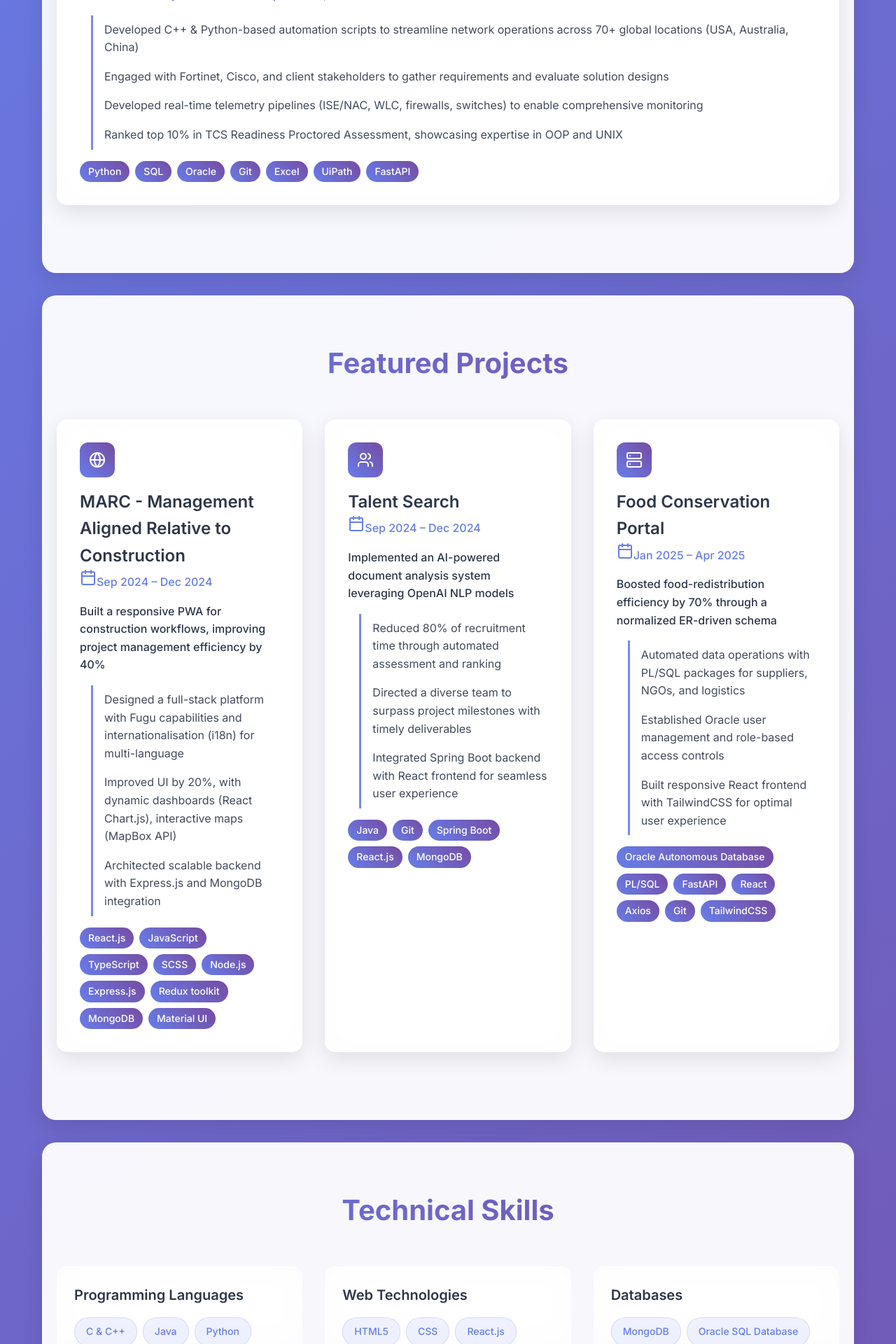
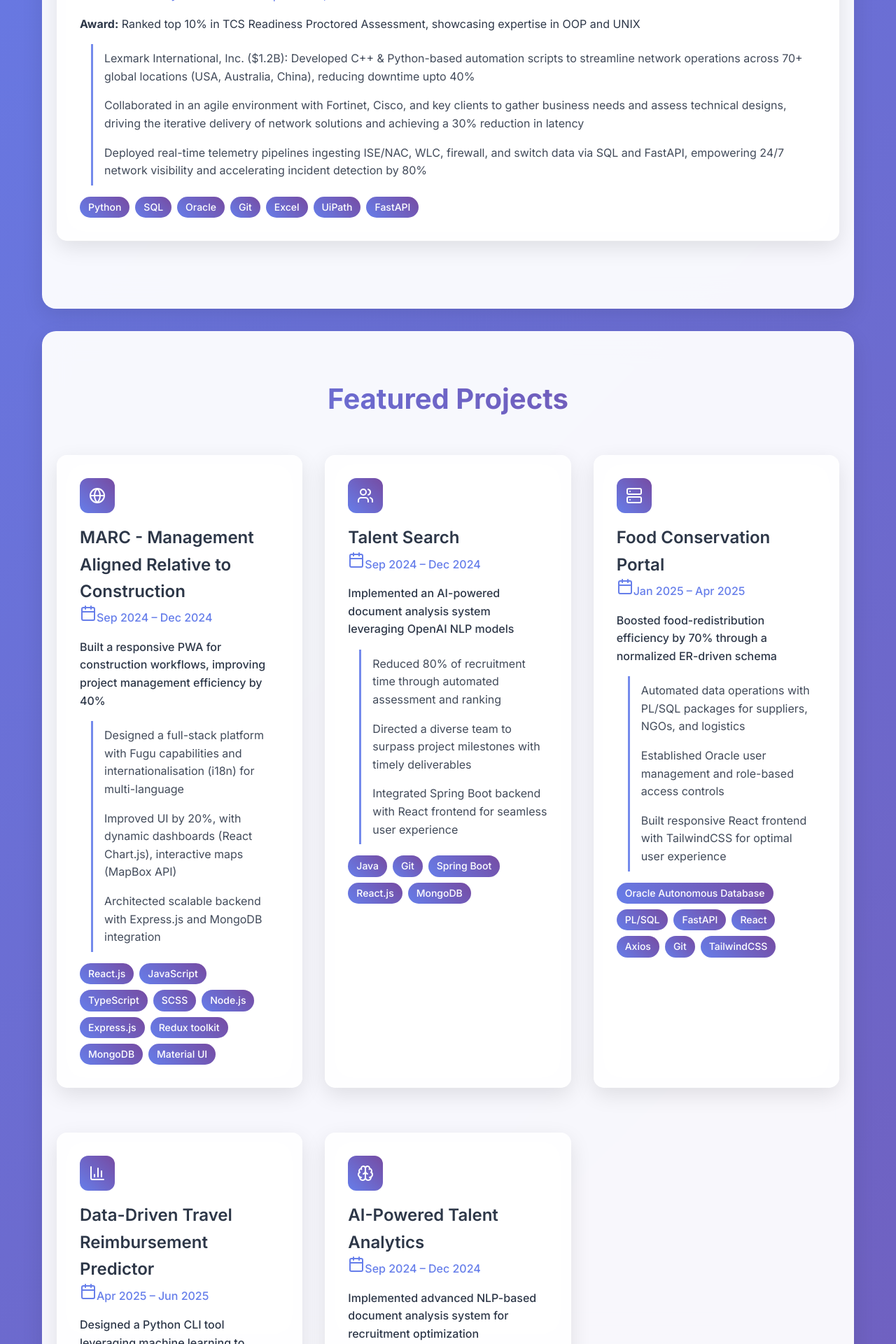
Before and after one commit to jayanthmani8045/jayanthmani, a React (Vite) app in the folder Frontend/Portfolio/: page / in a window 1280 px wide. Shown: the part 880-2800 px from the top of the page at 70% size. Built offline with nearby package versions, Linux system fonts and the light colour scheme.

Commit message:
Updating website with latest info

```diff
--- a/Frontend/Portfolio/src/components/Experience/Experience.tsx
+++ b/Frontend/Portfolio/src/components/Experience/Experience.tsx
@@ -22,6 +22,7 @@ const Experience: React.FC<ExperienceProps> = ({ experience }) => {
               {experience.duration}
             </span>
           </div>
+          <div><p><b>Award:</b> {experience.award}</p></div>
           <ul className="highlights">
             {experience.highlights.map((highlight, index) => (
               <li key={index}>{highlight}</li>
--- a/Frontend/Portfolio/src/components/Header/Header.tsx
+++ b/Frontend/Portfolio/src/components/Header/Header.tsx
@@ -22,13 +22,13 @@ const Header: React.FC<HeaderProps> = ({ currentRole, onRoleChange, name }) => {
               <Code className="w-4 h-4 inline mr-2" />
               Software Engineer
             </button>
-            <button
+            {/* <button
               className={`toggle-btn ${currentRole === 'data' ? 'active' : ''}`}
               onClick={() => onRoleChange('data')}
             >
               <Database className="w-4 h-4 inline mr-2" />
               Data Engineer
-            </button>
+            </button> */}
           </div>
         </div>
       </div>
--- a/Frontend/Portfolio/src/data/portfolioData.ts
+++ b/Frontend/Portfolio/src/data/portfolioData.ts
@@ -25,12 +25,12 @@ export const portfolioData: PortfolioData = {
         location: "Chennai, India",
         duration: "Feb 2022 – Aug 2023",
         highlights: [
-          "Developed C++ & Python-based automation scripts to streamline network operations across 70+ global locations (USA, Australia, China)",
-          "Engaged with Fortinet, Cisco, and client stakeholders to gather requirements and evaluate solution designs",
-          "Developed real-time telemetry pipelines (ISE/NAC, WLC, firewalls, switches) to enable comprehensive monitoring",
-          "Ranked top 10% in TCS Readiness Proctored Assessment, showcasing expertise in OOP and UNIX"
+          "Lexmark International, Inc. ($1.2B): Developed C++ & Python-based automation scripts to streamline network operations across 70+ global locations (USA, Australia, China), reducing downtime upto 40%",
+          "Collaborated in an agile environment with Fortinet, Cisco, and key clients to gather business needs and assess technical designs, driving the iterative delivery of network solutions and achieving a 30% reduction in latency",
+          "Deployed real-time telemetry pipelines ingesting ISE/NAC, WLC, firewall, and switch data via SQL and FastAPI, empowering 24/7 network visibility and accelerating incident detection by 80%"
         ],
-        tech: ["Python", "SQL", "Oracle", "Git", "Excel", "UiPath", "FastAPI"]
+        tech: ["Python", "SQL", "Oracle", "Git", "Excel", "UiPath", "FastAPI"],
+        award: ["Ranked top 10% in TCS Readiness Proctored Assessment, showcasing expertise in OOP and UNIX"]
       },
       projects: [
         {
@@ -68,14 +68,42 @@ export const portfolioData: PortfolioData = {
           ],
           tech: ["Oracle Autonomous Database", "PL/SQL", "FastAPI", "React", "Axios", "Git", "TailwindCSS"],
           iconName: "Server"
+        },
+        {
+          title: "Data-Driven Travel Reimbursement Predictor",
+          duration: "Apr 2025 – Jun 2025",
+          description: "Designed a Python CLI tool leveraging machine learning to automate reimbursement estimates",
+          highlights: [
+            "Achieved 80% R² with under $200 error through evaluation on 1,000+ historical cases",
+            "Optimized runtime by persisting models with joblib for instantaneous predictions",
+            "Implemented Random Forest algorithm with comprehensive feature engineering"
+          ],
+          tech: ["Python", "pandas", "scikit-learn", "joblib", "Bash", "Machine Learning"],
+          iconName: "BarChart3"
+        },
+        {
+          title: "AI-Powered Talent Analytics",
+          duration: "Sep 2024 – Dec 2024",
+          description: "Implemented advanced NLP-based document analysis system for recruitment optimization",
+          highlights: [
+            "Leveraged OpenAI NLP models to assess and rank submissions against predefined criteria",
+            "Reduced recruitment time by 80% through automated candidate evaluation",
+            "Built scalable data processing pipeline handling thousands of documents"
+          ],
+          tech: ["Python", "OpenAI API", "NLP", "Java", "Spring Boot", "MongoDB"],
+          iconName: "Brain"
         }
       ],
       skills: {
-        "Programming Languages": ["C & C++", "Java", "Python", "SQL", "PL/SQL", "JavaScript", "TypeScript"],
+        "Programming Languages": ["C & C++", "Java", "Python", "SQL", "PL/SQL", "JavaScript", "TypeScript",  "R"],
         "Web Technologies": ["HTML5", "CSS", "React.js", "Node.js", "Express.js", "FastAPI"],
-        "Databases": ["MongoDB", "Oracle SQL Database", "Microsoft SQL Server", "MySQL"],
+        "Databases": ["MongoDB", "Oracle SQL Database", "Microsoft SQL Server", "MySQL","Snowflake", "Databricks"],
         "Tools & Platforms": ["Git", "Docker", "Azure", "AWS", "Google Cloud Platform", "CI/CD"],
-        "Development Tools": ["Eclipse", "Visual Studio", "PyCharm", "Cursor"]
+        "Development Tools": ["Eclipse", "Visual Studio", "PyCharm", "Cursor"],
+        "ML & AI Tools": ["Pandas", "Scikit-learn", "XGBoost", "PyTorch", "TensorFlow", "NumPy"],
+        "Visualization": ["Tableau", "Power BI", "Matplotlib", "Seaborn", "Excel"],
+        "Cloud & Infrastructure": ["Azure", "Google Cloud Platform", "Docker", "CI/CD"],
+        "Networking & Systems": ["TCP/IP", "OSPF", "ISIS", "ACL", "SDN", "BGP", "WLC", "DNS", "IoT"]
       }
     },
 
@@ -94,7 +122,8 @@ export const portfolioData: PortfolioData = {
           "Streamlined data migrations by leading stakeholder workshops, mapping 150+ fields to new schemas with zero loss",
           "Enabled proactive analytics by engineering real-time data pipelines sustaining 99.9% data integrity"
         ],
-        tech: ["Python", "SQL", "Oracle", "Git", "Excel", "ETL", "Data Pipelines"]
+        tech: ["Python", "SQL", "Oracle", "Git", "Excel", "ETL", "Data Pipelines"],
+        award: ["Ranked top 10% in TCS Readiness Proctored Assessment, showcasing expertise in OOP and UNIX"]
       },
       projects: [
         {
--- a/Frontend/Portfolio/src/types/portfolio.types.ts
+++ b/Frontend/Portfolio/src/types/portfolio.types.ts
@@ -14,6 +14,7 @@ export interface Experience {
   duration: string;
   highlights: string[];
   tech: string[];
+  award: string[];
 }
 
 export interface Project {
```
